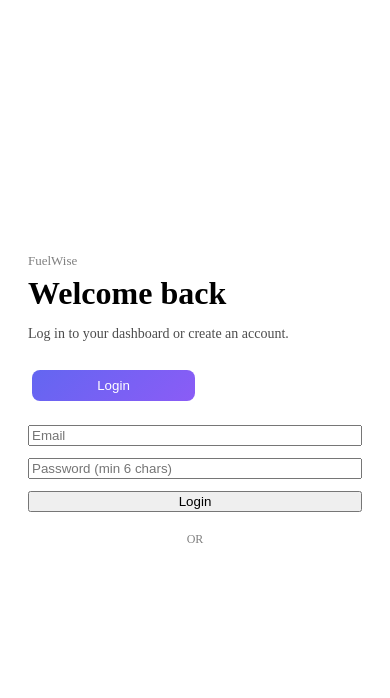
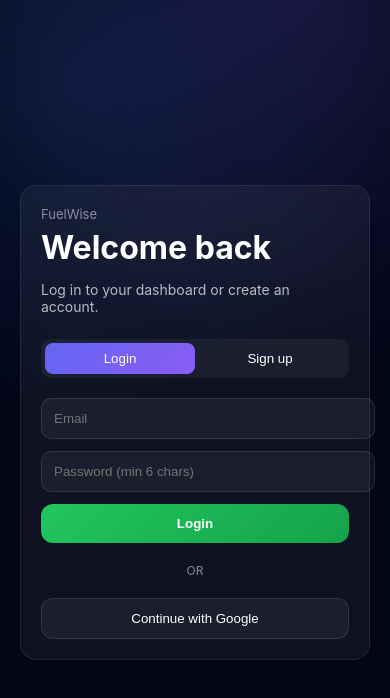
Before and after one commit to thesiya-eng/fuelwise-v2, a React (Vite) app: page /profile in a window 390 px wide. Shown: the top 698 px of the page. Built offline with nearby package versions, Linux system fonts and the light colour scheme; no server answers.

Commit message:
feat: responsive UI, glass header, fixed mobile add entry flow

```diff
--- a/src/components/FloatingAddButton.jsx
+++ b/src/components/FloatingAddButton.jsx
@@ -4,21 +4,32 @@
 
   const [open, setOpen] = useState(false)
 
+  const isMobile = window.innerWidth < 768
+
   const trigger = (eventName) => {
     window.dispatchEvent(new Event(eventName))
     setOpen(false)
   }
 
+  const handleMainClick = () => {
+    if (isMobile) {
+      // 🔥 directly open entry on mobile
+      trigger("openEntry")
+    } else {
+      setOpen(!open)
+    }
+  }
+
   return (
     <div style={{
       position: "fixed",
-      bottom: 30,
-      right: 30,
+      bottom: 20,
+      right: 20,
       zIndex: 1000
     }}>
 
-      {/* MENU */}
-      {open && (
+      {/* MENU (desktop only) */}
+      {!isMobile && open && (
         <div style={{
           position: "absolute",
           bottom: 60,
@@ -28,24 +39,15 @@
           gap: 10
         }}>
 
-          <div
-            onClick={() => trigger("openEntry")}
-            style={menuItem}
-          >
+          <div onClick={() => trigger("openEntry")} style={menuItem}>
             ➕ Add Fuel Entry
           </div>
 
-          <div
-            onClick={() => trigger("openOdometer")}
-            style={menuItem}
-          >
+          <div onClick={() => trigger("openOdometer")} style={menuItem}>
             📏 Add Odometer
           </div>
 
-          <div
-            onClick={() => trigger("openQuickLog")}
-            style={menuItem}
-          >
+          <div onClick={() => trigger("openQuickLog")} style={menuItem}>
             ⛽ Quick Log
           </div>
 
@@ -53,10 +55,7 @@
       )}
 
       {/* MAIN BUTTON */}
-      <button
-        onClick={() => setOpen(!open)}
-        style={fabStyle}
-      >
+      <button onClick={handleMainClick} style={fabStyle}>
         + Add Entry
       </button>
 
--- a/src/styles.css
+++ b/src/styles.css
@@ -1,3 +1,153 @@
+/* ============================= */
+/* GLOBAL / BODY */
+/* ============================= */
+
+body {
+  margin: 0;
+  font-family: -apple-system, BlinkMacSystemFont, "Segoe UI", Roboto, Oxygen;
+  color: white;
+
+  background:
+    radial-gradient(circle at 20% 10%, rgba(59,130,246,0.15), transparent 40%),
+    radial-gradient(circle at 80% 0%, rgba(139,92,246,0.15), transparent 40%),
+    #020617;
+}
+
+
+/* ============================= */
+/* CARD */
+/* ============================= */
+
+.card {
+  padding: 20px;
+  border-radius: 16px;
+  background: rgba(255,255,255,0.05);
+  border: 1px solid rgba(255,255,255,0.08);
+  backdrop-filter: blur(10px);
+  transition: all 0.2s ease;
+}
+
+.card:hover {
+  transform: translateY(-2px);
+  border: 1px solid rgba(255,255,255,0.15);
+}
+
+
+/* ============================= */
+/* INPUTS */
+/* ============================= */
+
+.input {
+  width: 100%;
+  padding: 12px;
+  border-radius: 10px;
+  border: 1px solid rgba(255,255,255,0.1);
+  background: rgba(255,255,255,0.05);
+  color: white;
+  outline: none;
+  transition: 0.2s;
+}
+
+.input:focus {
+  border-color: #6366f1;
+  box-shadow: 0 0 0 2px rgba(99,102,241,0.3);
+}
+
+
+/* ============================= */
+/* PRIMARY BUTTON */
+/* ============================= */
+
+.btn-primary {
+  padding: 12px;
+  border-radius: 12px;
+  background: linear-gradient(135deg,#22c55e,#16a34a);
+  border: none;
+  color: white;
+  font-weight: 600;
+  cursor: pointer;
+  transition: 0.2s;
+}
+
+.btn-primary:hover {
+  transform: translateY(-1px);
+}
+
+
+/* ============================= */
+/* DANGER BUTTON */
+/* ============================= */
+
+.btn-danger {
+  padding: 12px;
+  border-radius: 10px;
+  background: #ef4444;
+  color: white;
+  border: none;
+  cursor: pointer;
+}
+
+
+/* ============================= */
+/* SECTION SPACING */
+/* ============================= */
+
+.section {
+  margin-bottom: 24px;
+}
+
+
+/* ============================= */
+/* FLOATING BUTTON */
+/* ============================= */
+
+.floating-add-button {
+  position: fixed;
+  bottom: 40px;
+  right: 40px;
+  background: linear-gradient(135deg,#6366f1,#8b5cf6);
+  border: none;
+  color: white;
+  font-weight: 600;
+  font-size: 16px;
+  padding: 14px 22px;
+  border-radius: 40px;
+  cursor: pointer;
+  box-shadow: 0 10px 30px rgba(0,0,0,0.4);
+  transition: all 0.2s ease;
+}
+
+.floating-add-button:hover {
+  transform: translateY(-2px);
+  box-shadow: 0 14px 35px rgba(0,0,0,0.5);
+}
+
+
+/* ============================= */
+/* MODAL */
+/* ============================= */
+
+.modal-backdrop {
+  position: fixed;
+  top: 0;
+  left: 0;
+  width: 100%;
+  height: 100%;
+  background: rgba(0,0,0,0.6);
+  display: flex;
+  justify-content: center;
+  align-items: center;
+}
+
+.modal-card {
+  width: 360px;
+  padding: 24px;
+  border-radius: 14px;
+  background: #020617;
+  border: 1px solid rgba(255,255,255,0.08);
+}
+
+
 /* ============================= */
 /* GLASS BUTTONS (PREMIUM STYLE) */
 /* ============================= */
@@ -19,12 +169,10 @@
   transition: all 0.25s ease;
 }
 
-/* purple variant */
 .glass-btn-purple {
   background: linear-gradient(145deg, rgba(139,92,246,0.35), rgba(168,85,247,0.25));
 }
 
-/* hover */
 .glass-btn:hover {
   transform: translateY(-2px) scale(1.02);
   box-shadow:
@@ -32,7 +180,6 @@
     0 12px 30px rgba(0,0,0,0.5);
 }
 
-/* click */
 .glass-btn:active {
   transform: scale(0.98);
 }
```
